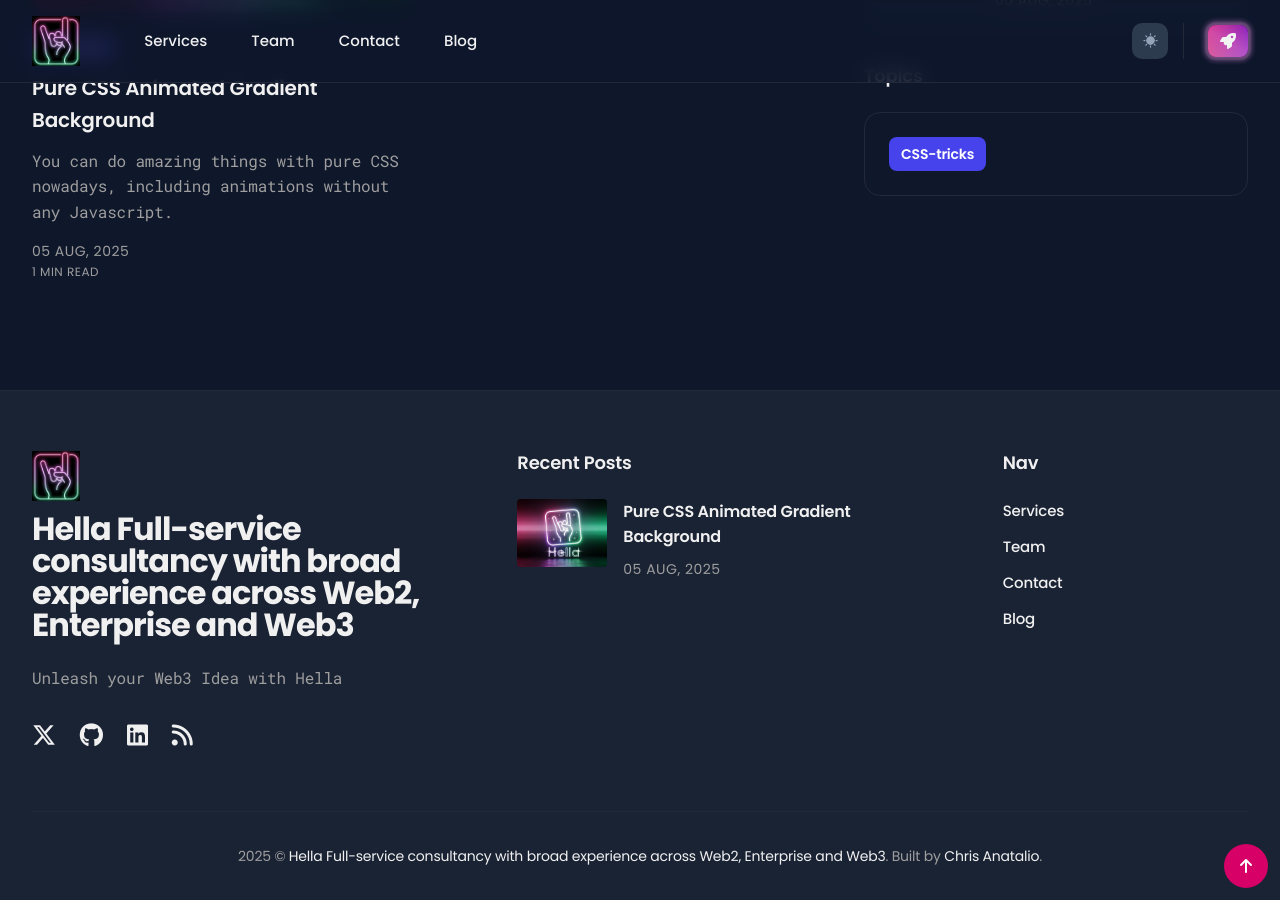
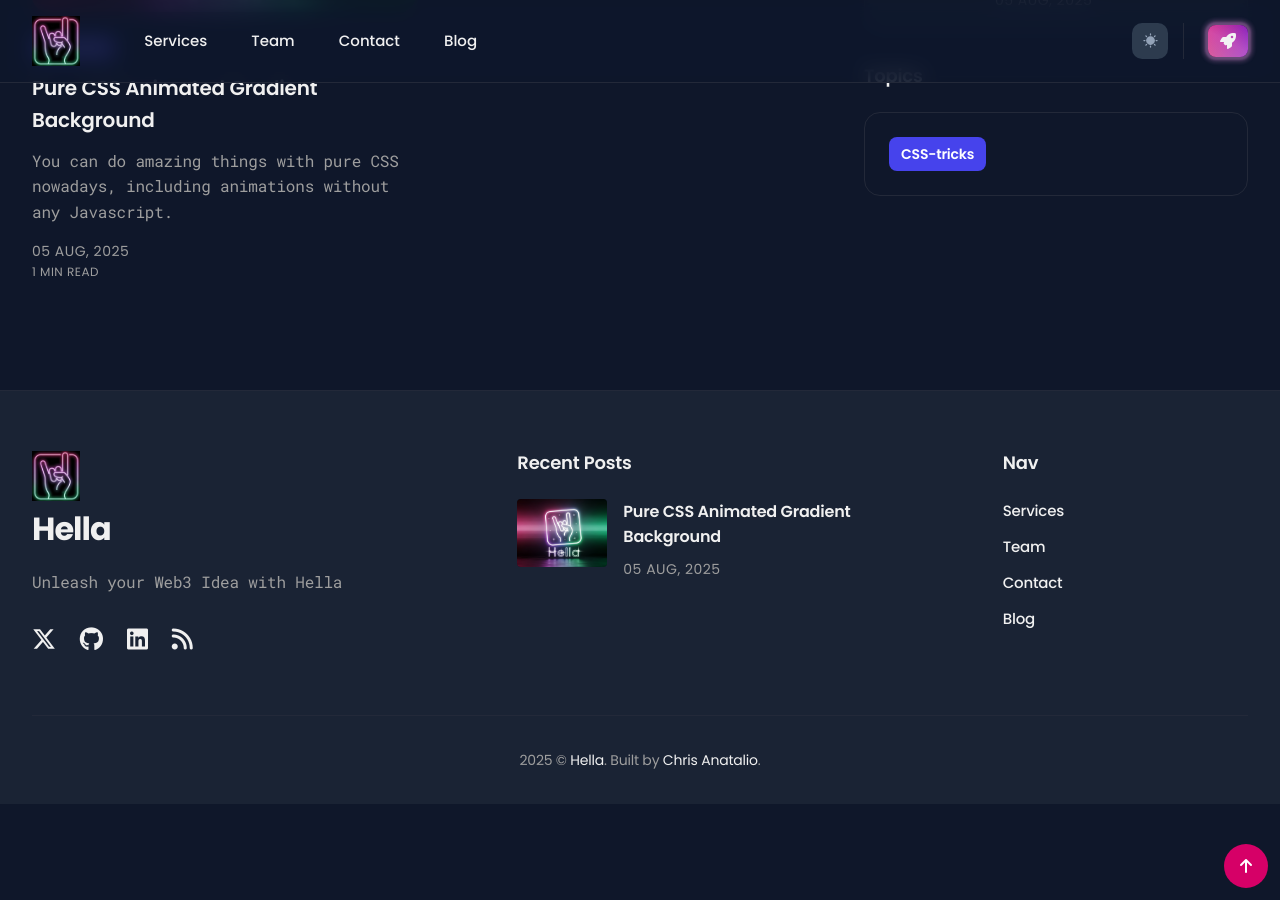
Before and after one commit to hella-web3/hella-site-base, a Jekyll site: the page built from index.html, in a window 1280 px wide and 900 px high, scrolled down 1542 px. Built offline with Jekyll 4.4.1, drawn with Linux system fonts in a browser that asks for light colours; the list of posts is cut into pages by our own code.

Commit message:
Fix overaggressive changes

```diff
--- a/_config.yml
+++ b/_config.yml
@@ -7,7 +7,7 @@ reading_time: false
 tiled_bg: false # Set this true if you want to tile your background image, otherwise it will be covered
 locale: en_US
 url: https://www.hella.website
-baseurl: /
+baseurl:
 
 #-------------------------------
 # Build Settings
--- a/_data/settings.yml
+++ b/_data/settings.yml
@@ -1,17 +1,10 @@
 #-------------------------------
 # Site Settings
-title: Hella Full-service consultancy with broad experience across Web2, Enterprise and Web3
+title: Hella
 description: Hella Consulting - Web3 Native Fractional Engineering, DevRel, Digital Marketing & Strategy
 logo: /images/hella-logo-4.png
 logo_dark: /images/hella-logo-3.jpg
-baseurl: /hella-site-base
-
-#-------------------------------
-# SEO Settings
-site_author: Hella Consulting
-twitter_username: Hella_Web3
-default_image: /images/hella-logo-4.png
-keywords: Web3, Consulting, Engineering, DevRel, Digital Marketing, Strategy, Blockchain
+baseurl:
 
 #-------------------------------
 # Color Scheme Settings
@@ -33,10 +26,18 @@ menu_settings:
       title: 'Blog'
 
 #-------------------------------
+# SEO Settings
+site_author: Hella Consulting
+twitter_username: Hella_Web3
+default_image: /images/hella-logo-4.png
+keywords: Web3, Consulting, Engineering, DevRel, Digital Marketing, Strategy, Blockchain
+
+
+#-------------------------------
 # Author Settings
 author:
   author_name: Chris Anatalio
-  author_avatar: /images/chris1.jpg
+  author_avatar: images/chris1.jpg
 
 
 #-------------------------------
--- a/_includes/team.html
+++ b/_includes/team.html
@@ -16,11 +16,7 @@
             <div class="team__inner splide__list">
               {% for team_image in site.data.settings.team.team_image %}
               <div class="team__image splide__slide">
-                <img src="{{ team_image.image | relative_url }}"
-                     alt="{{ team_image.alt }}"
-                     loading="lazy"
-                     width="{{ team_image.width | default: '800' }}"
-                     height="{{ team_image.height | default: '600' }}">
+                <img src="{{ team_image.image | relative_url }}" alt="{{ team_image.alt }}" loading="eager">
               </div>
               {% endfor %}
             </div>
```
Also changed, not shown: 1 other file.
